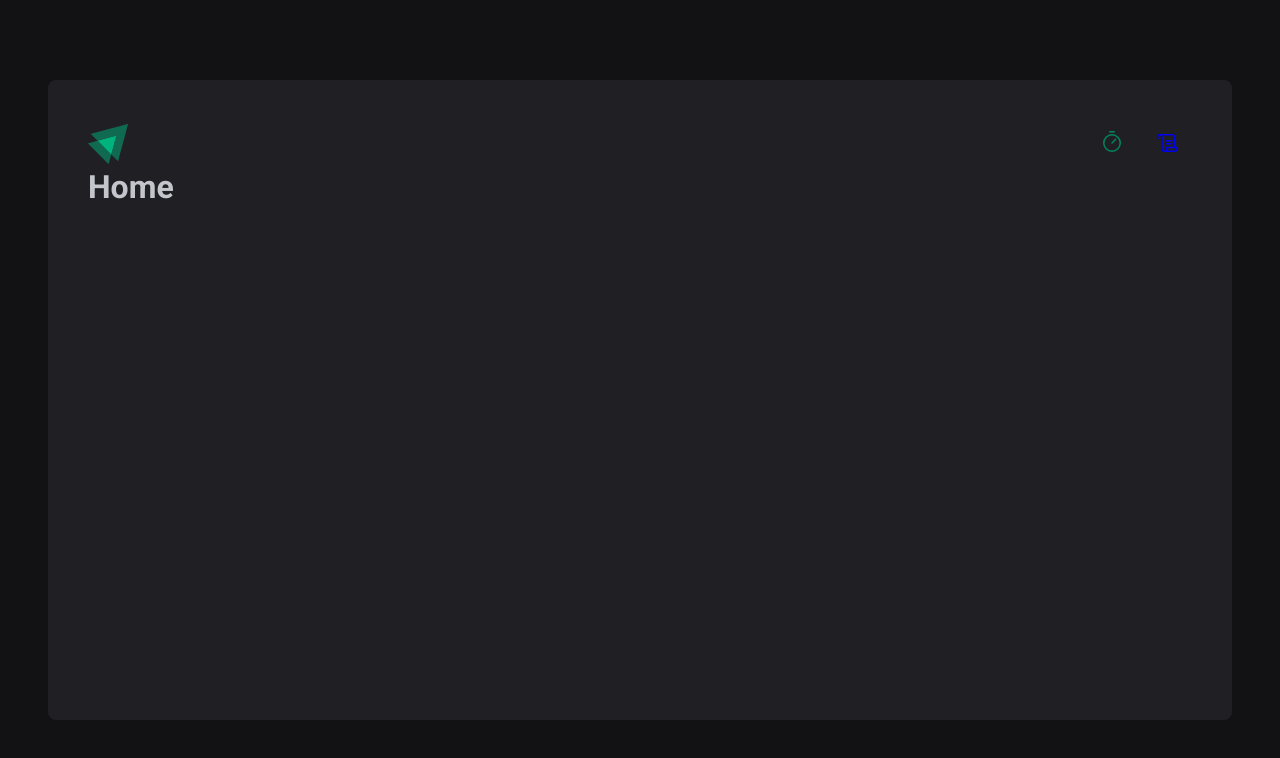
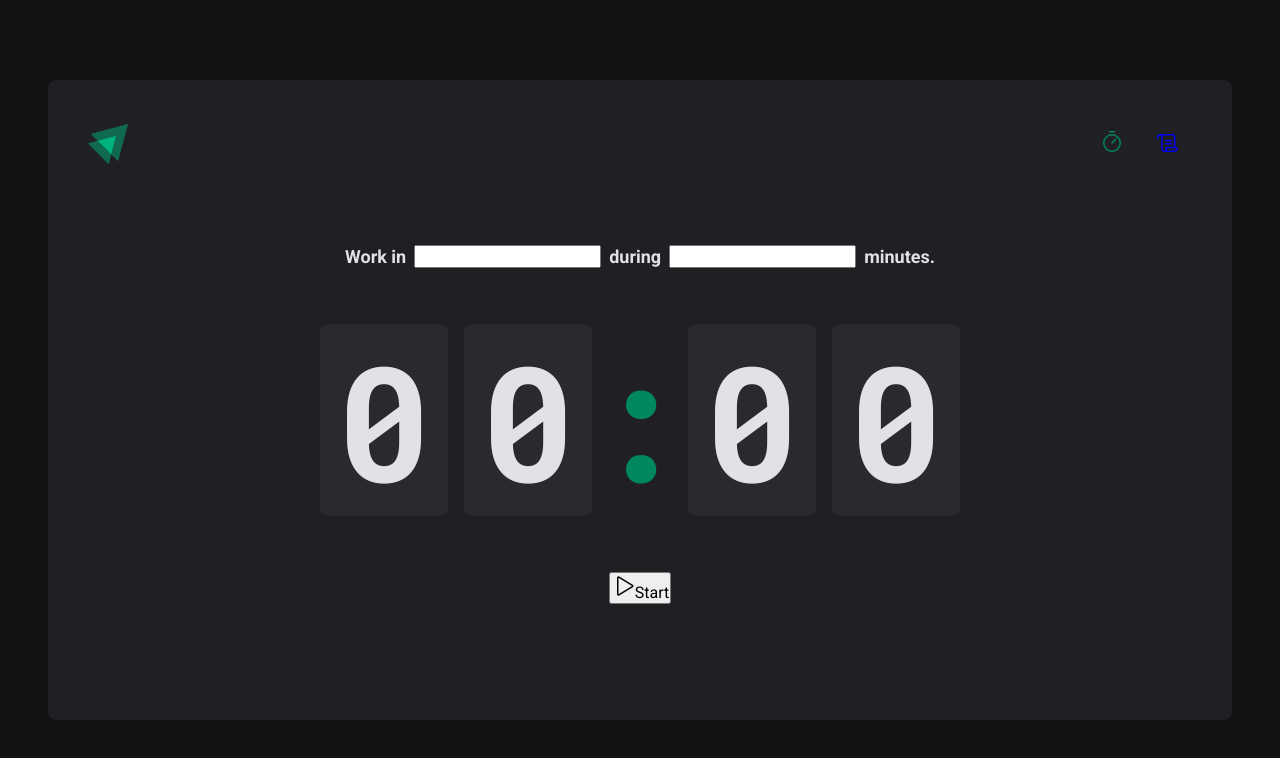
Before and after one commit to ElRobinson/timer, a React (Vite) app: page / in a window 1280 px wide. Shown: the top 758 px of the page. Built offline with nearby package versions, Linux system fonts and the light colour scheme.

Commit message:
feat: added home page

```diff
--- a/src/pages/Home.tsx
+++ /dev/null
@@ -1,7 +0,0 @@
-export function Home() {
-  return (
-    <div>
-      <h1>Home</h1>
-    </div>
-  )
-}
--- /dev/null
+++ b/src/pages/Home/index.tsx
@@ -0,0 +1,33 @@
+import { Play } from "phosphor-react";
+import { CountdownContainer, FormContainer, HomeContainer, Separator } from "./styles";
+
+export function Home() {
+  return (
+    <HomeContainer>
+      <form action="">
+        <FormContainer>
+          <label htmlFor="task">Work in</label>
+          <input id="task" />
+
+          <label htmlFor="minutesAmount">during</label>
+          <input type="number" id="minutesAmount" />
+
+          <span>minutes.</span>
+        </FormContainer>
+
+        <CountdownContainer>
+          <span>0</span>
+          <span>0</span>
+          <Separator>:</Separator>
+          <span>0</span>
+          <span>0</span>
+        </CountdownContainer>
+
+        <button type="submit">
+          <Play size={24} />
+          Start
+        </button>
+      </form>
+    </HomeContainer>
+  )
+}
--- /dev/null
+++ b/src/pages/Home/styles.ts
@@ -0,0 +1,55 @@
+import styled from 'styled-components';
+
+export const HomeContainer = styled.main`
+    flex: 1;
+
+    display: flex;
+    flex-direction: column;
+    align-items: center;
+    justify-content: center;
+
+    form {
+        display: flex;
+        flex-direction: column;
+        align-items: center;
+        gap: 3.5rem;
+    }
+`;
+
+export const FormContainer = styled.div`
+    width: 100%;
+    display: flex;
+    align-items: center;
+    justify-content: center;
+    gap: 0.5rem;
+    color: ${props => props.theme['gray-100']};
+    font-size: 1.125rem;
+    font-weight: bold;
+    flex-wrap: wrap;
+`;
+
+export const CountdownContainer = styled.div`
+    font-family: 'Roboto Mono', monospace;
+    font-size: 10rem;
+    line-height: 8rem;
+    color: ${props => props.theme['gray-100']};
+
+    display: flex;
+    gap: 1rem;
+
+    span {
+        background: ${props => props.theme['gray-700']};
+        padding: 2rem 1rem;
+        border-radius: 8px;
+    }
+`;
+
+export const Separator = styled.div`
+    padding: 2rem 0;
+    color: ${props => props.theme['green-500']};
+
+    width: 4rem ;
+    overflow: hidden;
+    display: flex;
+    justify-content: center;
+`;
--- a/src/styles/global.ts
+++ b/src/styles/global.ts
@@ -15,6 +15,7 @@ export const GlobalStyle = createGlobalStyle`
     body {
         background: ${(props) => props.theme['gray-900']} ;
         color: ${(props) => props.theme['gray-300']};
+        -webkit-font-smoothing: antialiased;
     }
 
     body, input, textarea, button {
```
